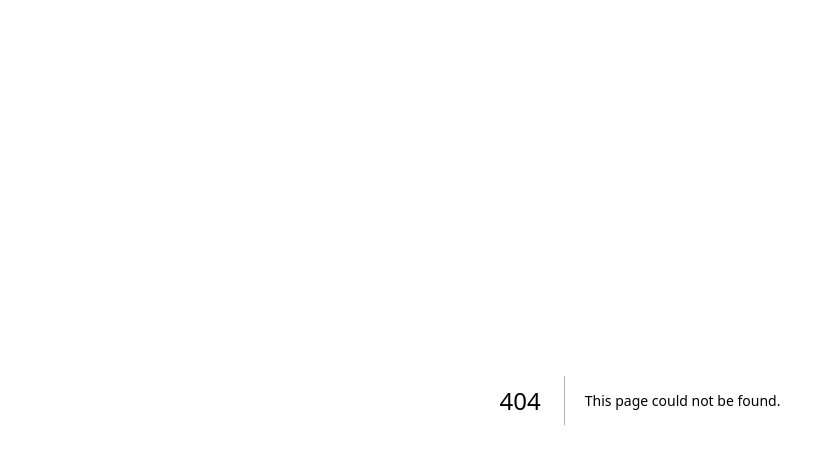
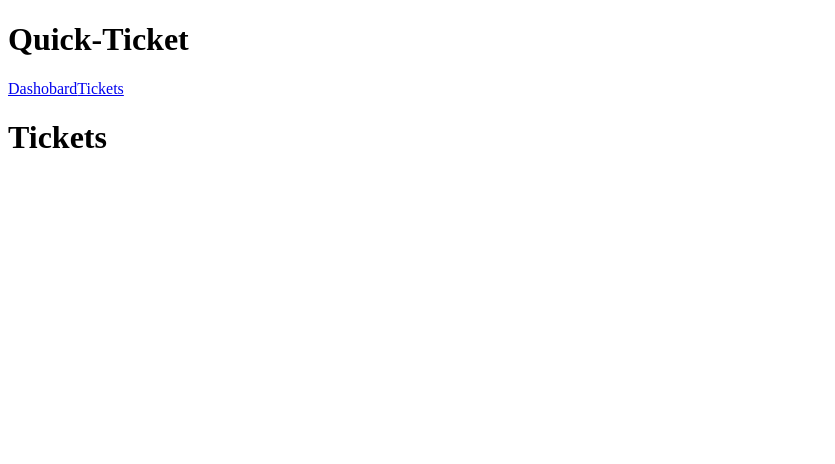
Before and after one commit to Dip-Gyawali/QuickTicket, a Next.js app: page /tickets in a window 1280 px wide. Before the commit this address had no page. Shown: the top 464 px of the page, without its empty margins (0-835 px from the left). Built offline with nearby package versions, Linux system fonts and the light colour scheme.

Commit message:
added routes and default navbar in root layout

```diff
--- /dev/null
+++ b/src/app/components/Navbar.tsx
@@ -0,0 +1,12 @@
+import Link from 'next/link'
+import React from 'react'
+
+export default function Navbar() {
+  return (
+    <div>
+      <h1>Quick-Ticket</h1>
+      <Link href='/'>Dashobard</Link>
+      <Link href='/tickets'>Tickets</Link>
+    </div>
+  )
+}
--- a/src/app/layout.tsx
+++ b/src/app/layout.tsx
@@ -1,3 +1,5 @@
+import Navbar from "./components/Navbar"
+
 export const metadata = {
   title: 'Next.js',
   description: 'Generated by Next.js',
@@ -10,7 +12,10 @@ export default function RootLayout({
 }) {
   return (
     <html lang="en">
-      <body>{children}</body>
+      <body>
+        <Navbar/>
+        {children}
+        </body>
     </html>
   )
 }
--- /dev/null
+++ b/src/app/tickets/page.tsx
@@ -0,0 +1,3 @@
+export default function Tickets(){
+    return <h1>Tickets</h1>
+}
```
